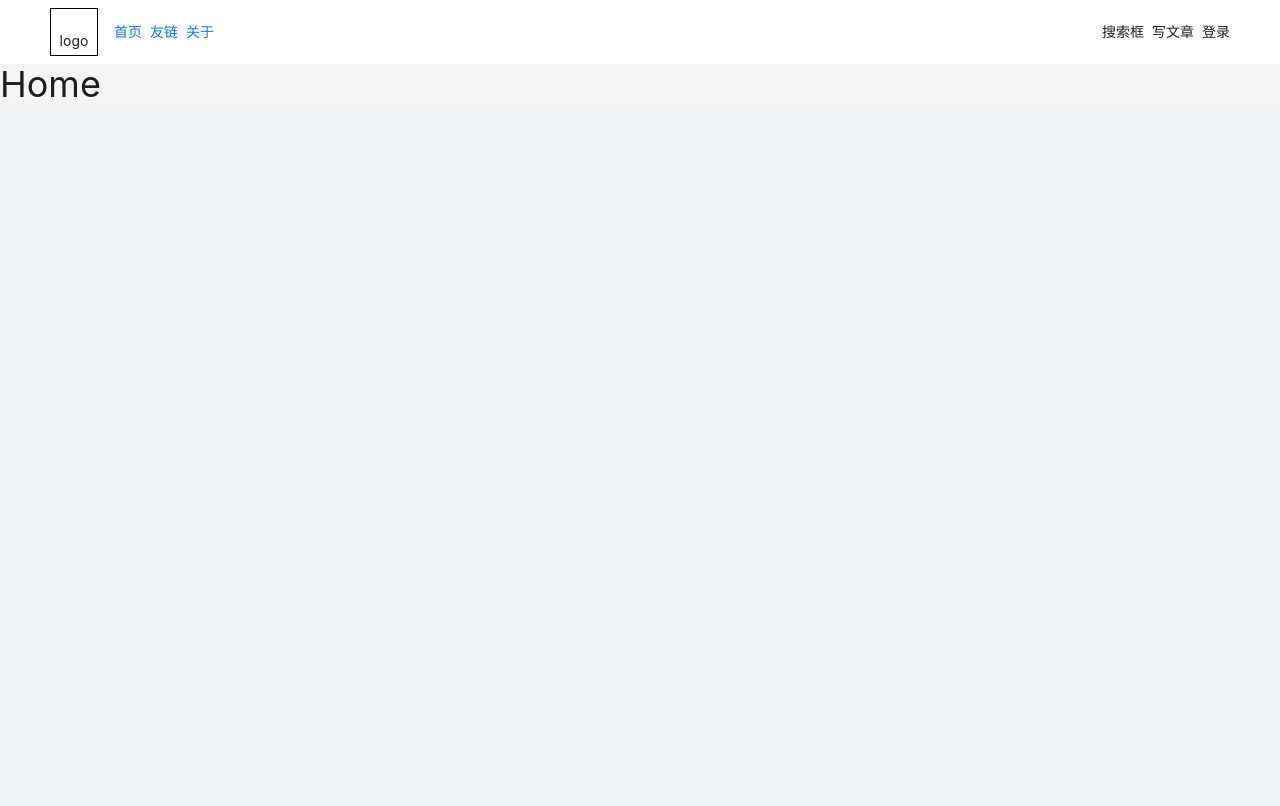
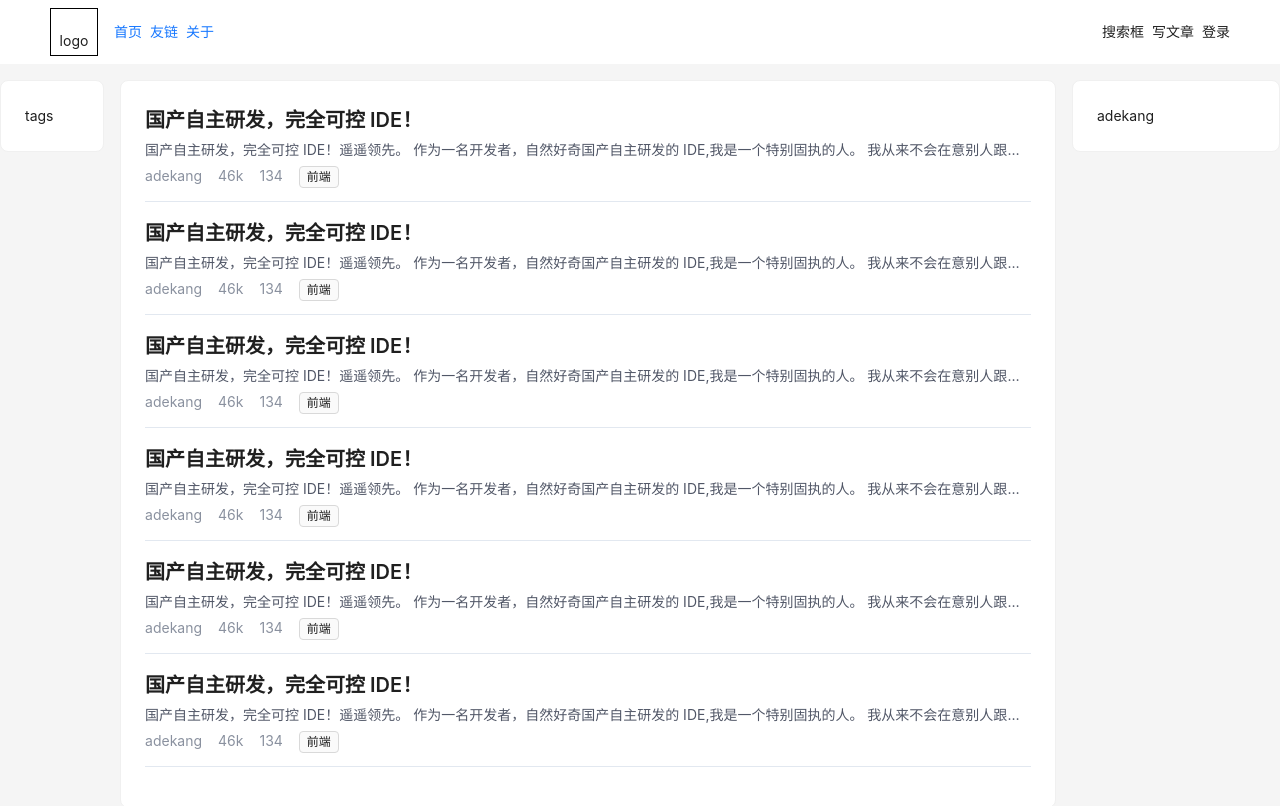
Before and after one commit to adekang/myblog, a React (Vite) app in the folder frontend/: page /#/home in a window 1280 px wide. Built offline with nearby package versions, Linux system fonts and the light colour scheme.

Commit message:
feat: 前端 首页样式

```diff
--- a/frontend/src/assets/varible.css
+++ b/frontend/src/assets/varible.css
@@ -1,4 +1,8 @@
 :root{
     --color-primary: #1e80ff;
     --bg-color:#f2f3f5;
+    --ade-font-1: #252933;
+    --ade-font-2: #515767;
+    --ade-font-3: #8a919f;
+    --ade-font-4: #c2c8d1;
 }
--- /dev/null
+++ b/frontend/src/components/AEntryItem/index.tsx
@@ -0,0 +1,29 @@
+import { Tag } from 'antd'
+
+interface Props {
+}
+
+export const AEntryItem: React.FC<Props> = () => {
+  return (
+        <div className='entry-item space-y-1 mb-4 border-solid border-0 border-b-1 border-slate-200'>
+            <div className="title text-xl font-semibold leading-normal truncate">国产自主研发，完全可控 IDE！</div>
+            <div className="desc truncate text-font-2">国产自主研发，完全可控 IDE！遥遥领先。 作为一名开发者，自然好奇国产自主研发的
+                IDE,我是一个特别固执的人。 我从来不会在意别人跟我说什么，让我去做。 如果你也可以像
+            </div>
+            <div className="entry-footer flex flex-row gap-4">
+                <div className="entry-meta text-font-3">
+                    <ul className="flex flex-row gap-4">
+                        <li>adekang</li>
+                        <li>46k</li>
+                        <li>134</li>
+                    </ul>
+                </div>
+                <div className="entry-footer-tags">
+                    <Tag>
+                        <a href="###">前端</a>
+                    </Tag>
+                </div>
+            </div>
+        </div>
+  )
+}
--- a/frontend/src/index.css
+++ b/frontend/src/index.css
@@ -4,3 +4,12 @@
 body {
     background-color: var(--bg-color);
 }
+
+ul {
+    padding: 0;
+    margin: 0;
+}
+
+li {
+    list-style: none;
+}
--- a/frontend/src/layouts/Layout/index.tsx
+++ b/frontend/src/layouts/Layout/index.tsx
@@ -18,11 +18,11 @@ const MyLayout: React.FC<Props> = () => {
   }
   return (
         <>
-            <Layout>
+            <Layout className="gap-4">
                 <Header style={headerStyle}>
                     <MyHeader/>
                 </Header>
-                <Content className="container mx-auto">
+                <Content className="container mx-auto h-full">
                     <Outlet/>
                 </Content>
             </Layout>
--- a/frontend/src/pages/Home.tsx
+++ b/frontend/src/pages/Home.tsx
@@ -1,12 +1,26 @@
+import { Card } from 'antd'
+import { AEntryItem } from '@/components/AEntryItem'
+
 interface Props {
 }
 
 export const Home: React.FC<Props> = () => {
   return (
-        <>
-            <div className="flex flex-col items-center justify-center">
-                <span className="text-4xl">Home</span>
-            </div>
-        </>
+        <div className="w-full flex flex-row gap-4">
+            <Card className="basis-1/12 h-fit">
+                tags
+            </Card>
+            <Card className='basis-9/12 truncate min-h-80vh divide-y divide-solid'>
+                <AEntryItem/>
+                <AEntryItem/>
+                <AEntryItem/>
+                <AEntryItem/>
+                <AEntryItem/>
+                <AEntryItem/>
+            </Card>
+            <Card className='basis-2/12 h-fit '>
+                adekang
+            </Card>
+        </div>
   )
 }
--- a/frontend/uno.config.ts
+++ b/frontend/uno.config.ts
@@ -20,7 +20,11 @@ export default defineConfig({
   ],
   theme: {
     colors: {
-      primary: '#1e80ff',
+      'primary': '#1e80ff',
+      'font-1': '#252933',
+      'font-2': '#515767',
+      'font-3': '#8a919f',
+      'font-4': '#c2c8d1',
     },
     fontFamily: {
       sans: 'DM Sans',
```
